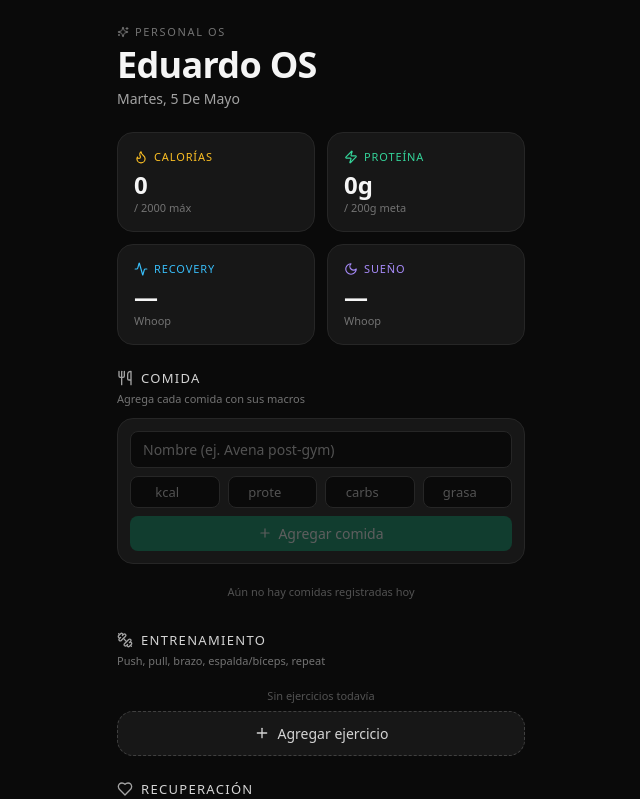
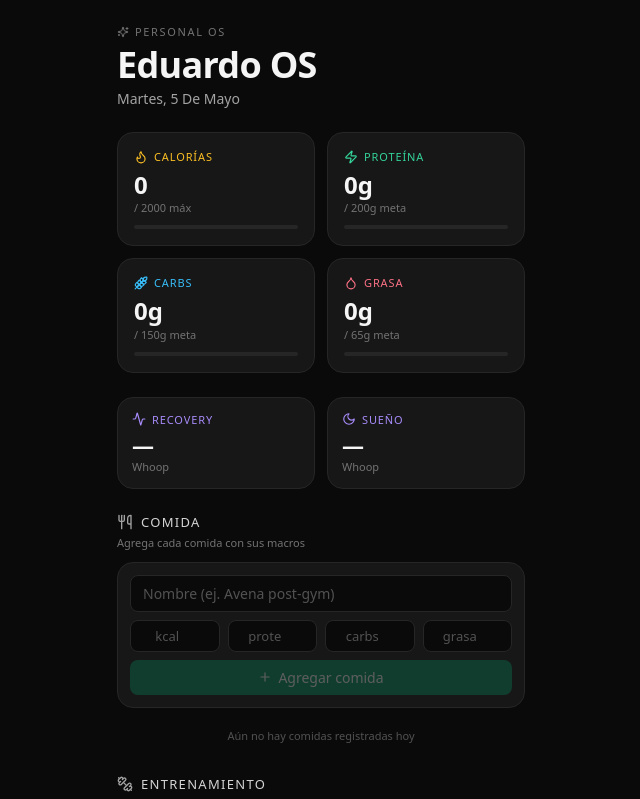
Before and after one commit to lalotlap-crypto/mi-dashboard-app, a React (Vite) app: page / in a window 1280 px wide. Shown: the top 799 px of the page, without its empty margins (319-959 px from the left). Built offline with nearby package versions, Linux system fonts and the light colour scheme.

Commit message:
Update App.jsx

```diff
--- a/src/App.jsx
+++ b/src/App.jsx
@@ -1,11 +1,12 @@
 import { useState, useEffect } from "react";
 import {
   Dumbbell, Utensils, PenLine, BookOpen, Heart, Flame, Target,
-  Activity, Plus, Trash2, FileDown, Moon, Sparkles, Zap, Check
+  Activity, Plus, Trash2, FileDown, Moon, Sparkles, Zap, Check,
+  Wheat, Droplet
 } from "lucide-react";
 
 const STORAGE_KEY = "eduardo_os_v4";
-const METAS = { kcal_max: 2000, prote: 200 };
+const METAS = { kcal_max: 2000, prote: 200, carbs: 150, grasa: 65 };
 
 const fmtDate = (d) =>
   `${d.getFullYear()}-${String(d.getMonth() + 1).padStart(2, "0")}-${String(d.getDate()).padStart(2, "0")}`;
@@ -37,6 +38,21 @@ body { background: #0a0a0a; }
 .os-stat-label { font-size: 11px; text-transform: uppercase; letter-spacing: 0.08em; }
 .os-stat-value { font-size: 24px; font-weight: 600; line-height: 1.1; }
 .os-stat-sub { font-size: 11px; color: #737373; margin-top: 2px; }
+.os-stat-bar { margin-top: 10px; height: 4px; background: #262626; border-radius: 2px; overflow: hidden; }
+.os-stat-bar-fill { height: 100%; border-radius: 2px; transition: width 0.3s; }
+.os-bar-amber { background: #fbbf24; }
+.os-bar-emerald { background: #34d399; }
+.os-bar-sky { background: #38bdf8; }
+.os-bar-violet { background: #a78bfa; }
+.os-bar-rose { background: #fb7185; }
+.os-bar-over { background: #f87171; }
+
+.os-whoop-summary { display: grid; grid-template-columns: 1fr 1fr; gap: 12px; margin-bottom: 24px; }
+.os-whoop-summary-card { background: #171717; border: 1px solid #262626; border-radius: 16px; padding: 14px; }
+.os-whoop-summary-header { display: flex; align-items: center; gap: 6px; margin-bottom: 6px; }
+.os-whoop-summary-label { font-size: 11px; text-transform: uppercase; letter-spacing: 0.08em; }
+.os-whoop-summary-value { font-size: 22px; font-weight: 600; line-height: 1.1; }
+.os-whoop-summary-sub { font-size: 11px; color: #737373; margin-top: 2px; }
 
 .os-amber { color: #fbbf24; }
 .os-emerald { color: #34d399; }
@@ -240,10 +256,29 @@ export default function App() {
           </header>
 
           <div className="os-stats">
-            <StatCard icon={Flame} label="Calorías" value={Math.round(totals.kcal)} sub={"/ " + METAS.kcal_max + " máx"} color="amber" />
-            <StatCard icon={Zap} label="Proteína" value={Math.round(totals.prote) + "g"} sub={"/ " + METAS.prote + "g meta"} color="emerald" />
-            <StatCard icon={Activity} label="Recovery" value={day.whoop?.recovery ? day.whoop.recovery + "%" : "—"} sub="Whoop" color="sky" />
-            <StatCard icon={Moon} label="Sueño" value={day.whoop?.sleep_hours ? day.whoop.sleep_hours + "h" : "—"} sub={day.whoop?.sleep_perf ? day.whoop.sleep_perf + "% perf" : "Whoop"} color="violet" />
+            <StatCard icon={Flame} label="Calorías" value={Math.round(totals.kcal)} sub={"/ " + METAS.kcal_max + " máx"} color="amber" current={totals.kcal} target={METAS.kcal_max} isMax />
+            <StatCard icon={Zap} label="Proteína" value={Math.round(totals.prote) + "g"} sub={"/ " + METAS.prote + "g meta"} color="emerald" current={totals.prote} target={METAS.prote} />
+            <StatCard icon={Wheat} label="Carbs" value={Math.round(totals.carbs) + "g"} sub={"/ " + METAS.carbs + "g meta"} color="sky" current={totals.carbs} target={METAS.carbs} />
+            <StatCard icon={Droplet} label="Grasa" value={Math.round(totals.fat) + "g"} sub={"/ " + METAS.grasa + "g meta"} color="rose" current={totals.fat} target={METAS.grasa} />
+          </div>
+
+          <div className="os-whoop-summary">
+            <div className="os-whoop-summary-card">
+              <div className="os-whoop-summary-header os-violet">
+                <Activity size={14} />
+                <span className="os-whoop-summary-label">Recovery</span>
+              </div>
+              <div className="os-whoop-summary-value">{day.whoop?.recovery ? day.whoop.recovery + "%" : "—"}</div>
+              <div className="os-whoop-summary-sub">Whoop</div>
+            </div>
+            <div className="os-whoop-summary-card">
+              <div className="os-whoop-summary-header os-violet">
+                <Moon size={14} />
+                <span className="os-whoop-summary-label">Sueño</span>
+              </div>
+              <div className="os-whoop-summary-value">{day.whoop?.sleep_hours ? day.whoop.sleep_hours + "h" : "—"}</div>
+              <div className="os-whoop-summary-sub">{day.whoop?.sleep_perf ? day.whoop.sleep_perf + "% perf" : "Whoop"}</div>
+            </div>
           </div>
 
           <Section icon={Utensils} title="Comida" subtitle="Agrega cada comida con sus macros">
@@ -402,7 +437,10 @@ export default function App() {
   );
 }
 
-function StatCard({ icon: Icon, label, value, sub, color }) {
+function StatCard({ icon: Icon, label, value, sub, color, current, target, isMax }) {
+  const pct = target ? Math.min(100, (current / target) * 100) : 0;
+  const over = isMax && current > target;
+  const barColor = over ? "os-bar-over" : "os-bar-" + color;
   return (
     <div className="os-stat">
       <div className={"os-stat-header os-" + color}>
@@ -411,6 +449,11 @@ function StatCard({ icon: Icon, label, value, sub, color }) {
       </div>
       <div className="os-stat-value">{value}</div>
       <div className="os-stat-sub">{sub}</div>
+      {target ? (
+        <div className="os-stat-bar">
+          <div className={"os-stat-bar-fill " + barColor} style={{ width: pct + "%" }}></div>
+        </div>
+      ) : null}
     </div>
   );
 }
```
